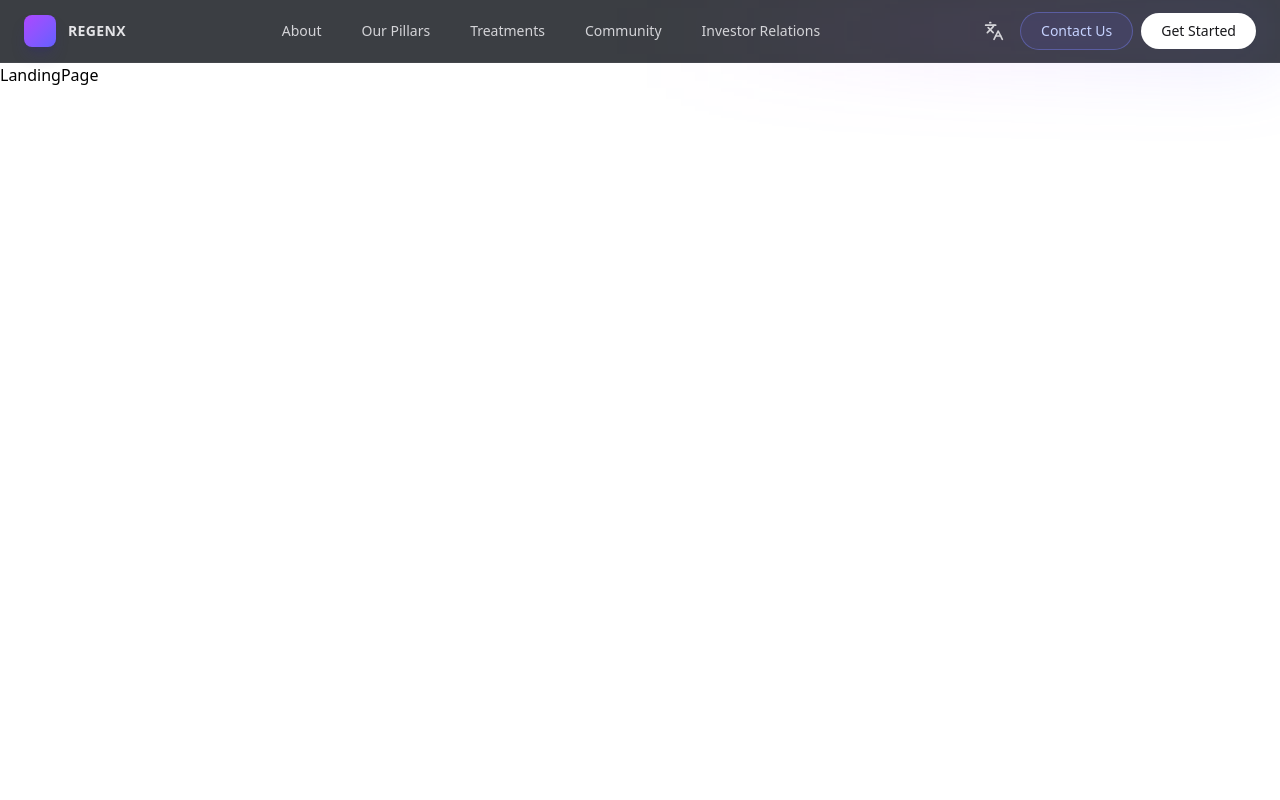
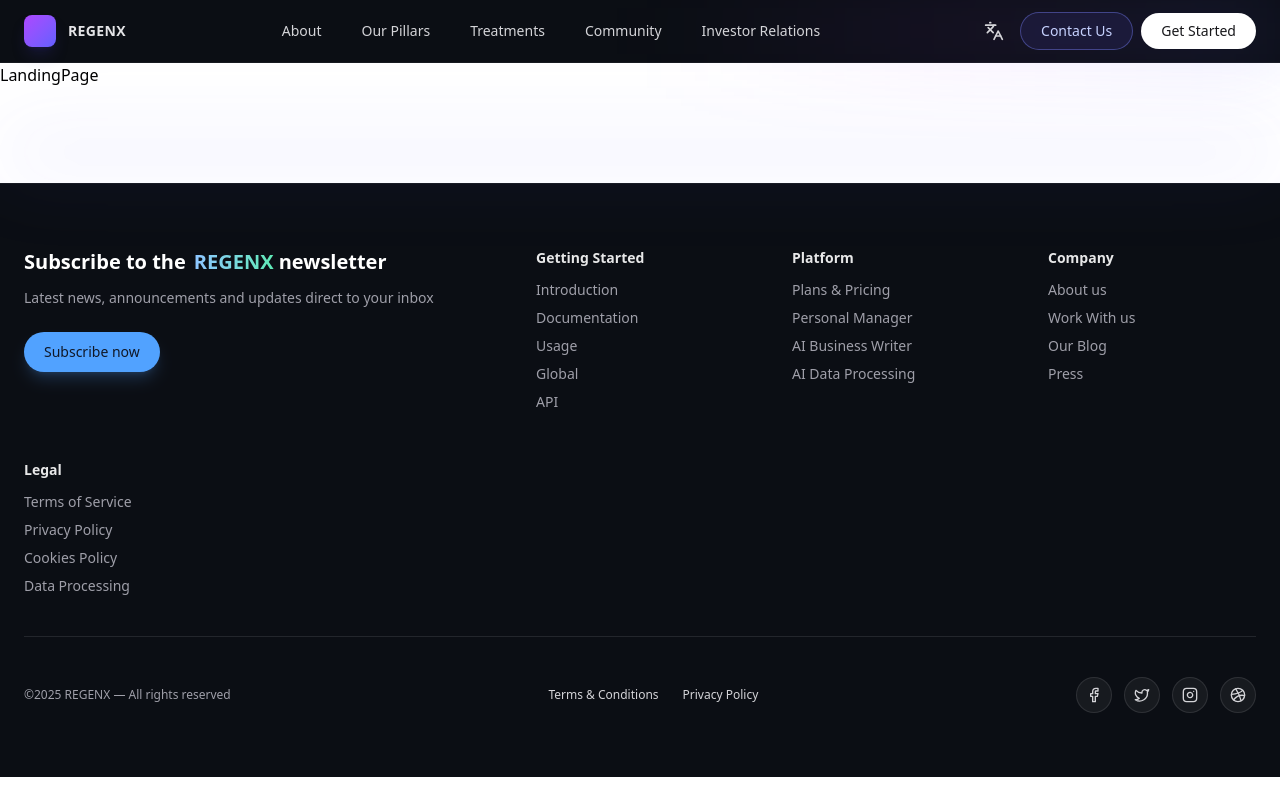
Before and after one commit to uptrends-Dev/regenx-frontend, a Next.js app: page / in a window 1280 px wide. Built offline with nearby package versions, Linux system fonts and the light colour scheme.

Commit message:
Add Footer component and integrate it into the RootLayout

```diff
--- a/app/layout.tsx
+++ b/app/layout.tsx
@@ -3,6 +3,7 @@ import { Geist, Geist_Mono } from "next/font/google";
 import "./globals.css";
 
 import Header from "@/components/website/header/Header";
+import Footer from "@/components/website/footer/Footer";
 
 const geistSans = Geist({
   variable: "--font-geist-sans",
@@ -31,6 +32,7 @@ export default function RootLayout({
       >
         <Header />
         {children}
+        <Footer />
       </body>
     </html>
   );
--- a/components/website/footer/Footer.tsx
+++ b/components/website/footer/Footer.tsx
@@ -0,0 +1,136 @@
+import React from "react";
+import { Facebook, Twitter, Instagram, Dribbble } from "lucide-react";
+import Link from "next/link";
+
+export default function Footer() {
+  return (
+    <footer className="relative mt-24 border-t border-white/5 bg-[#0b0e14] text-zinc-300">
+      {/* faint top highlight */}
+      <div className="pointer-events-none absolute inset-x-0 -top-12 h-12 bg-gradient-to-b from-indigo-500/15 to-transparent blur-2xl" />
+
+      <div className="mx-auto max-w-7xl px-4 py-16 md:px-6">
+        <div className="grid gap-12 md:grid-cols-5">
+          {/* Newsletter / CTA */}
+          <div className="md:col-span-2">
+            <h3 className="text-xl font-semibold text-white">
+              Subscribe to the
+              <span className="ml-2 bg-gradient-to-r from-blue-300 to-emerald-300 bg-clip-text text-transparent">
+                REGENX
+              </span>{" "}
+              newsletter
+            </h3>
+            <p className="mt-3 max-w-md text-sm text-zinc-400">
+              Latest news, announcements and updates direct to your inbox
+            </p>
+            <div className="mt-6 flex flex-col gap-3 sm:flex-row">
+              {/* Optional email input (hidden by default to match screenshot) */}
+              {/* <input type="email" placeholder="you@example.com" className="w-full rounded-2xl bg-white/5 px-4 py-3 text-sm text-white placeholder:text-zinc-500 outline-none ring-1 ring-white/10 focus:ring-2 focus:ring-emerald-400/60"/> */}
+              <a
+                href="#"
+                className="inline-flex w-fit items-center justify-center rounded-full bg-blue-400 px-5 py-2.5 text-sm font-medium text-gray-900 shadow-lg shadow-blue-400/20 transition hover:brightness-95"
+              >
+                Subscribe now
+              </a>
+            </div>
+          </div>
+
+          {/* Link Columns */}
+          <FooterColumn
+            title="Getting Started"
+            links={["Introduction", "Documentation", "Usage", "Global", "API"]}
+          />
+          <FooterColumn
+            title="Platform"
+            links={[
+              "Plans & Pricing",
+              "Personal Manager",
+              "AI Business Writer",
+              "AI Data Processing",
+            ]}
+          />
+          <FooterColumn
+            title="Company"
+            links={["About us", "Work With us", "Our Blog", "Press"]}
+          />
+          <FooterColumn
+            title="Legal"
+            links={[
+              "Terms of Service",
+              "Privacy Policy",
+              "Cookies Policy",
+              "Data Processing",
+            ]}
+          />
+        </div>
+
+        {/* Divider */}
+        <div className="my-10 h-px w-full bg-white/10" />
+
+        {/* Bottom bar */}
+        <div className="flex flex-col items-center justify-between gap-4 md:flex-row">
+          <p className="text-xs text-zinc-400">
+            ©2025 REGENX — All rights reserved
+          </p>
+
+          <nav className="flex items-center gap-6 text-xs">
+            <Link href="#" className="hover:text-white">
+              Terms & Conditions
+            </Link>
+            <Link href="#" className="hover:text-white">
+              Privacy Policy
+            </Link>
+          </nav>
+
+          <div className="flex items-center gap-3">
+            <Social href="#" label="Facebook">
+              <Facebook className="h-4 w-4" />
+            </Social>
+            <Social href="#" label="Twitter">
+              <Twitter className="h-4 w-4" />
+            </Social>
+            <Social href="#" label="Instagram">
+              <Instagram className="h-4 w-4" />
+            </Social>
+            <Social href="#" label="Dribbble">
+              <Dribbble className="h-4 w-4" />
+            </Social>
+          </div>
+        </div>
+      </div>
+    </footer>
+  );
+}
+
+// component helpers
+function FooterColumn({ title, links }: { title: string; links: string[] }) {
+  return (
+    <div>
+      <h4 className="text-sm font-semibold text-white/90">{title}</h4>
+      <ul className="mt-3 space-y-2 text-sm">
+        {links.map((label) => (
+          <li key={label}>
+            <Link href="#" className="text-zinc-400 transition hover:text-white">
+              {label}
+            </Link>
+          </li>
+        ))}
+      </ul>
+    </div>
+  );
+}
+
+function Social({
+  href,
+  label,
+  children,
+}: React.PropsWithChildren<{ href: string; label: string }>) {
+  return (
+    <Link
+      href={href}
+      aria-label={label}
+      className="inline-flex h-9 w-9 items-center justify-center rounded-full border border-white/10 bg-white/5 text-zinc-300 transition hover:bg-white/10 hover:text-white"
+    >
+      {children}
+    </Link>
+  );
+}
--- a/components/website/header/Header.tsx
+++ b/components/website/header/Header.tsx
@@ -11,7 +11,7 @@ export default function Header() {
     "hidden lg:inline-flex items-center justify-center rounded-full px-5 py-2 text-sm font-medium transition focus:outline-none focus:ring-2 focus:ring-offset-2 focus:ring-offset-transparent disabled:opacity-60";
 
   return (
-    <header className="sticky top-0 z-50 w-full border-b border-white/5 bg-[#0b0e14]/80 backdrop-blur-xl">
+    <header className="sticky top-0 z-50 w-full border-b border-white/5 bg-[#0b0e14] backdrop-blur-xl">
       {/* faint starry gradient highlight on the right */}
       <div className="pointer-events-none absolute inset-y-0 right-0 w-1/2 bg-gradient-to-l from-indigo-500/15 via-purple-500/10 to-transparent blur-2xl" />
 
```
